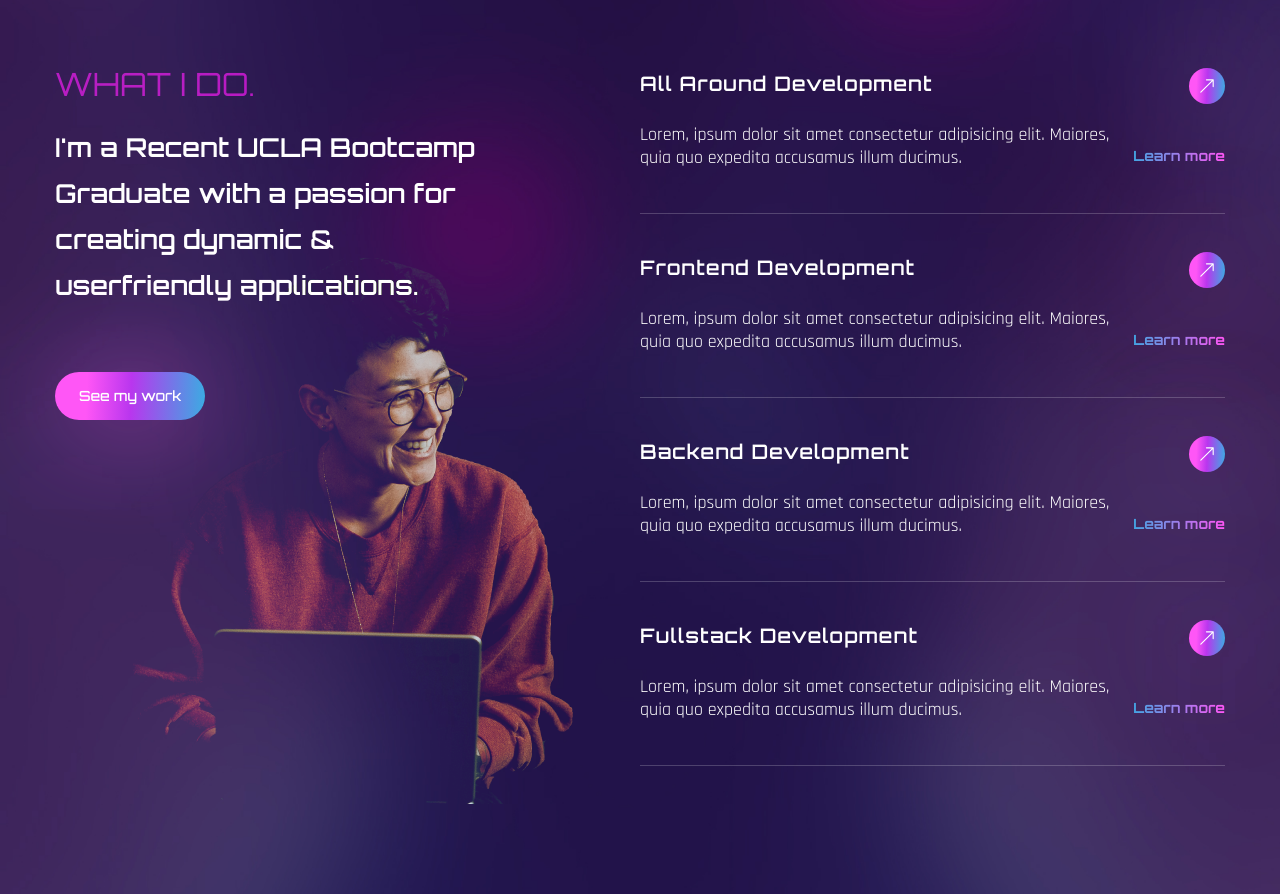
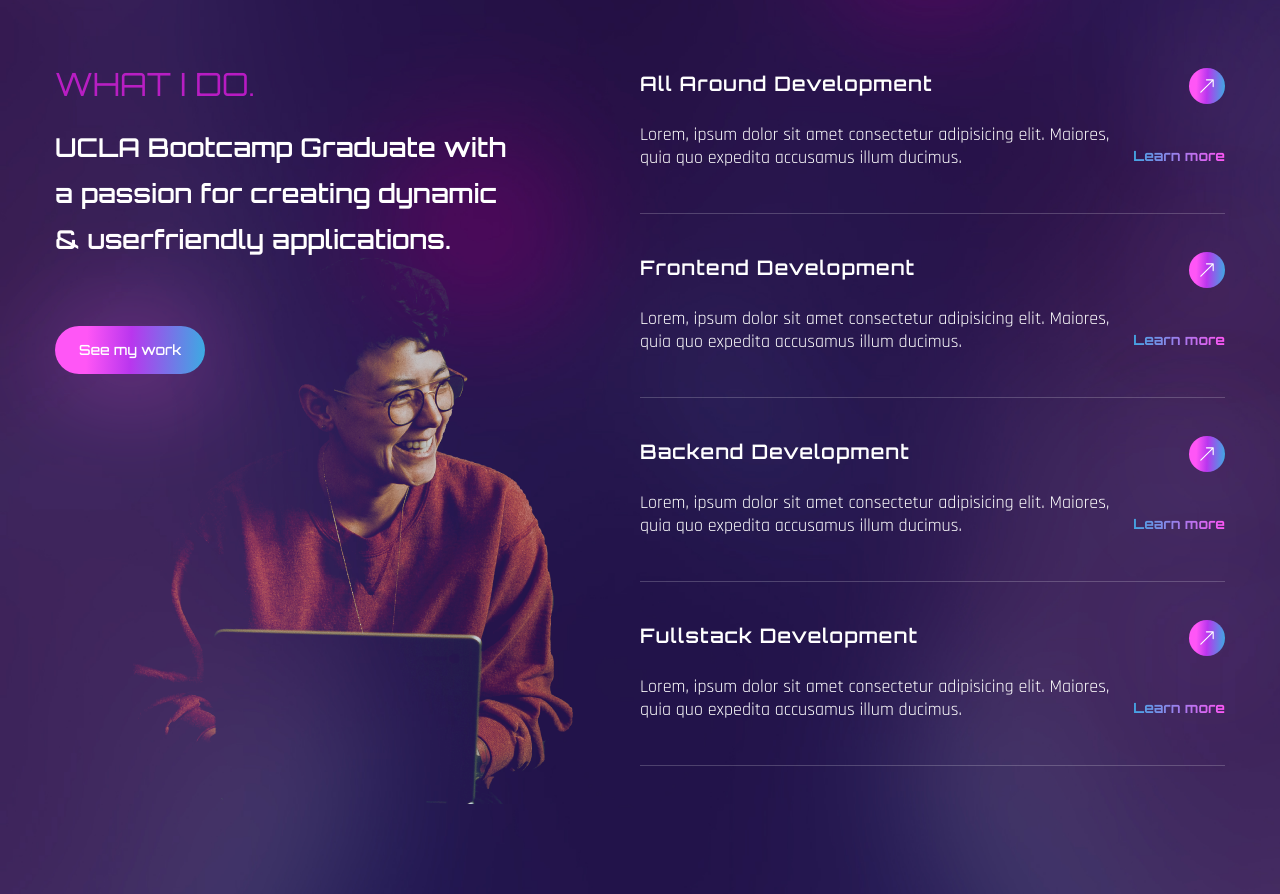
Before and after one commit to ilike3p/Tailwind-Portfolio, a React (Create React App) app in the folder my-app/: page / in a window 1280 px wide. Shown: the part 1500-2394 px from the top of the page. Built offline with nearby package versions, Linux system fonts and the light colour scheme; a web font is replaced by a local one.

Commit message:
update skills

```diff
--- a/my-app/src/components/Skills.js
+++ b/my-app/src/components/Skills.js
@@ -49,7 +49,7 @@ const Skills = () => {
           >
             <h2 className='h2 text-accent mb-6'>What I Do.</h2>
             <h3 className='h3 max-w-[455px] mb-16'>
-              I'm a Recent UCLA Bootcamp Graduate with a passion for creating dynamic & userfriendly applications.
+             UCLA Bootcamp Graduate with a passion for creating dynamic & userfriendly applications.
             </h3>
             <button className='btn btn-sm'>See my work</button>
           </motion.div>
```
